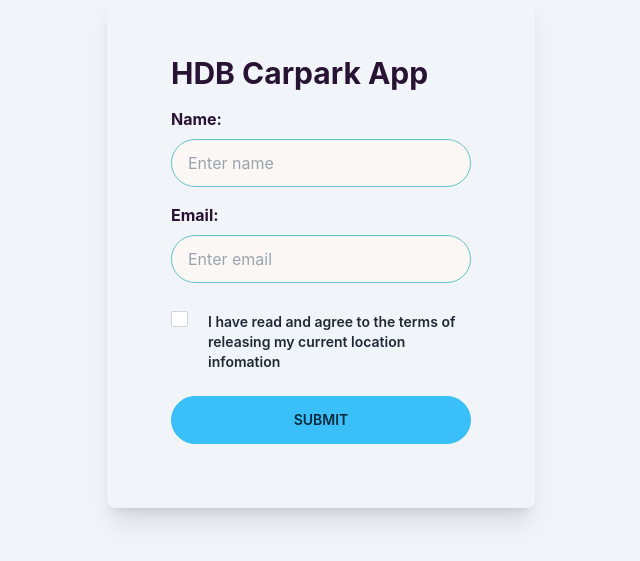
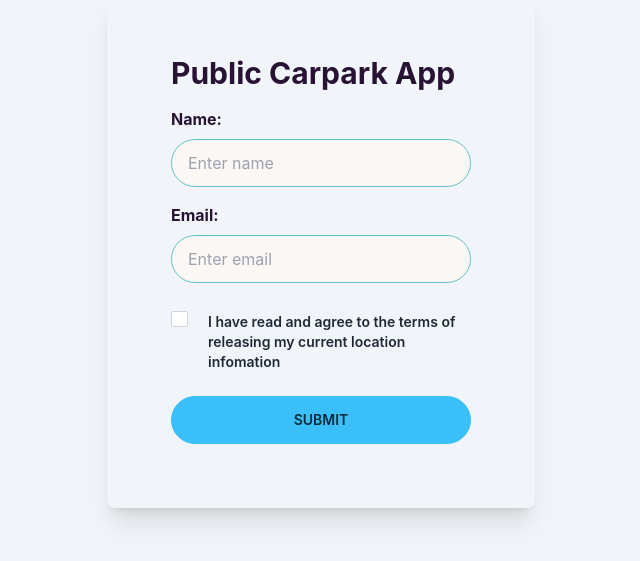
Before and after one commit to goodwill80/My_Carpark_App, a React (Create React App) app: page / in a window 1280 px wide. Shown: the part 127-688 px from the top of the page, without its empty margins (319-959 px from the left). Built offline with nearby package versions, Linux system fonts and the light colour scheme; no server answers.

Commit message:
changed logo

```diff
--- a/src/Pages/SearchPage.jsx
+++ b/src/Pages/SearchPage.jsx
@@ -6,6 +6,7 @@ import { GiHamburgerMenu } from 'react-icons/gi';
 import Loading_icon from '../images/signal.gif';
 import Loader from '../images/spinner.gif';
 import HDB from '../images/HDB.png';
+import Logo from '../images/Logo.png';
 
 import * as geolib from 'geolib';
 import axios from 'axios';
@@ -181,7 +182,7 @@ function SearchPage() {
       {/* HAMBURGER */}
       {!isLoading && (
         <div className="sticky top-0">
-          <div className="absolute top-0 right-0 p-4 cursor-pointer">
+          <div className="absolute top-3 right-4 p-4 cursor-pointer">
             <GiHamburgerMenu
               onClick={() => setOpenSideBar(true)}
               size={34}
@@ -192,8 +193,8 @@ function SearchPage() {
       )}
       {/* HDB LOGO */}
 
-      <div className="absolute top-0 left-3 p-8 cursor-pointer w-[40%] sm:w-[30%] md:w-[25%] lg:w-[20%]">
-        <img src={HDB} alt="HDB" />
+      <div className="absolute top-0 left-3 p-2 cursor-pointer w-[55%] sm:w-[40%] md:w-[40%] lg:w-[25%]">
+        <img className="mix-blend-multiply" src={Logo} alt="logo" />
       </div>
       <SideBar setResults={setResults} user={user} />
 
--- a/src/components/Form.jsx
+++ b/src/components/Form.jsx
@@ -93,7 +93,7 @@ function Form({ getUserData, setSignIn }) {
 
   return (
     <div className="p-16 px-35 shadow-xl rounded-lg">
-      <h2 className="font-bold text-3xl mb-4">HDB Carpark App</h2>
+      <h2 className="font-bold text-3xl mb-4">Public Carpark App</h2>
       <form onSubmit={handlerOnSubmit}>
         {/* NAME INPUT */}
         <div className="flex flex-col items-baseline gap-2">
```
Also changed, not shown: src/images/Logo.png (added).
